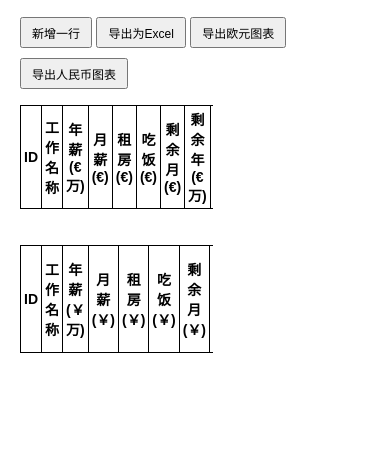
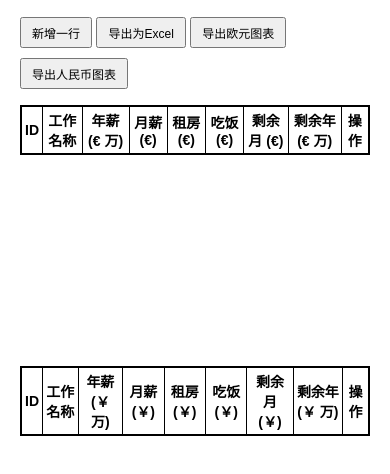
Before and after one commit to XiaoyuYuan19/salacount, a plain HTML site: page salary/index.html in a window 390 px wide. Shown: the part 52-526 px from the top of the page. Drawn offline with nearby package versions, Linux system fonts and the light colour scheme.

Commit message:
Update styles.css
不同终端自适应

```diff
--- a/salary/styles.css
+++ b/salary/styles.css
@@ -6,29 +6,36 @@ body {
 .tables-and-charts {
     display: flex;
     justify-content: space-between;
-    align-items: stretch; /* 确保表格和图表容器高度一致 */
+    align-items: stretch;
 }
 
 .tables {
     width: 60%;
     display: flex;
     flex-direction: column;
-    justify-content: stretch;
-    max-height: 300px; /* 限制表格区域的最大高度 */
-    overflow-y: auto;  /* 超过指定高度时，出现滚动条 */
+    max-height: 300px;
+    overflow-y: auto;
 }
 
 .chart-container {
-    width: 45%;
     display: flex;
     flex-direction: column;
-    justify-content: stretch;
+    width: 100%;
+    max-width: 100%;
+    height: auto;
+}
+
+canvas {
+    max-width: 100%;
+    height: auto;
 }
 
 table {
     width: 100%;
     border-collapse: collapse;
     margin-bottom: 20px;
+    display: block;
+    overflow-x: auto;
 }
 
 table, th, td {
@@ -54,10 +61,6 @@ button {
     cursor: pointer;
 }
 
-.chart-container canvas {
-    height: 100% !important;
-}
-
 .clear {
     clear: both;
 }
@@ -66,3 +69,25 @@ h2 {
     margin-bottom: 10px;
     font-size: 20px;
 }
+
+/* 移动端布局 */
+@media (max-width: 768px) {
+    .tables-and-charts {
+        flex-direction: column;
+        justify-content: center;
+        align-items: center;
+    }
+    .tables, .chart-container {
+        width: 100%;
+    }
+}
+
+/* 宽屏布局 */
+@media (min-width: 1200px) {
+    .chart-container {
+        width: 40%;
+    }
+    .tables {
+        width: 60%;
+    }
+}
```
